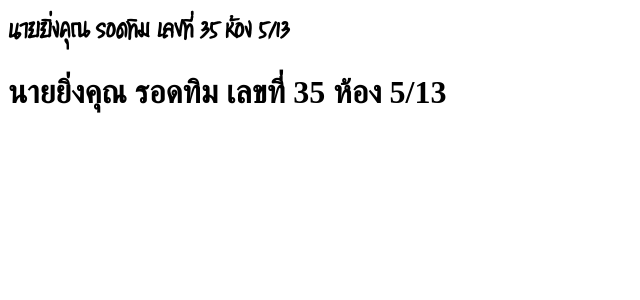
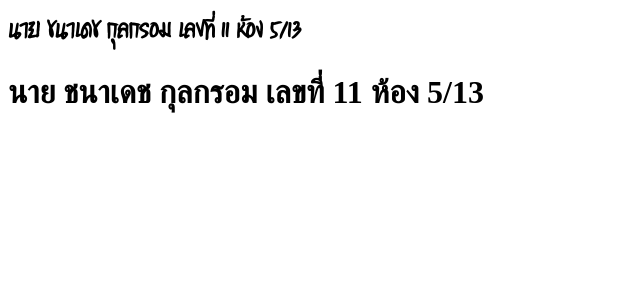
Before and after one commit to waiwaix43/phpclassroom, a PHP site: page /font.php in a window 1280 px wide. Shown: the top 300 px of the page, without its empty margins (0-640 px from the left). Run offline with PHP 8.4, Linux system fonts and the light colour scheme; some web fonts are replaced.

Commit message:
Update font.php

```diff
--- a/font.php
+++ b/font.php
@@ -20,10 +20,10 @@
   </head>
   <body>
     <div id="font1">
-      <h1>นายยิ่งคุณ รอดทิม เลขที่ 35 ห้อง 5/13</h1>
+      <h1>นาย ชนาเดช กุลกรอม เลขที่  11 ห้อง 5/13</h1>
     </div>
     <div id="font2">
-      <h1>นายยิ่งคุณ รอดทิม เลขที่ 35 ห้อง 5/13</h1>
+      <h1>นาย ชนาเดช กุลกรอม เลขที่  11 ห้อง 5/13</h1>
     </div>
   </body>
 </html>
```
